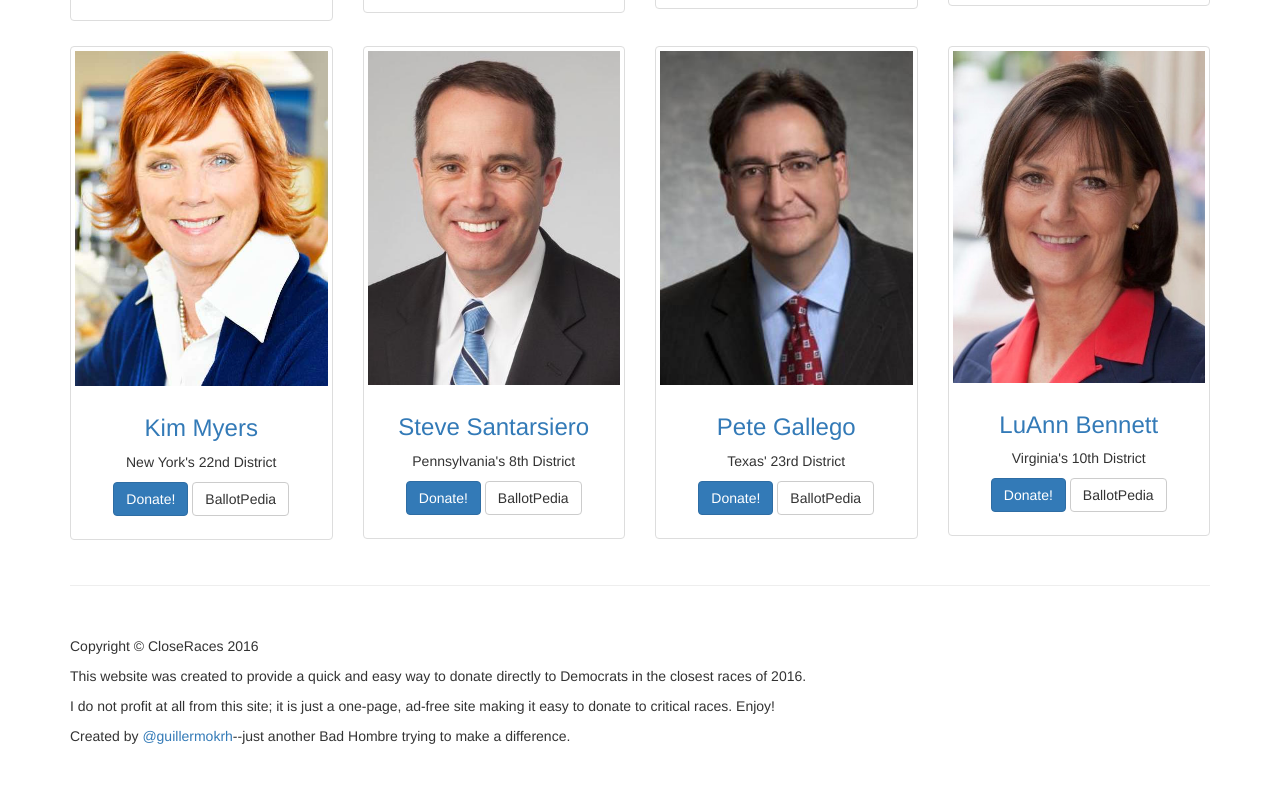
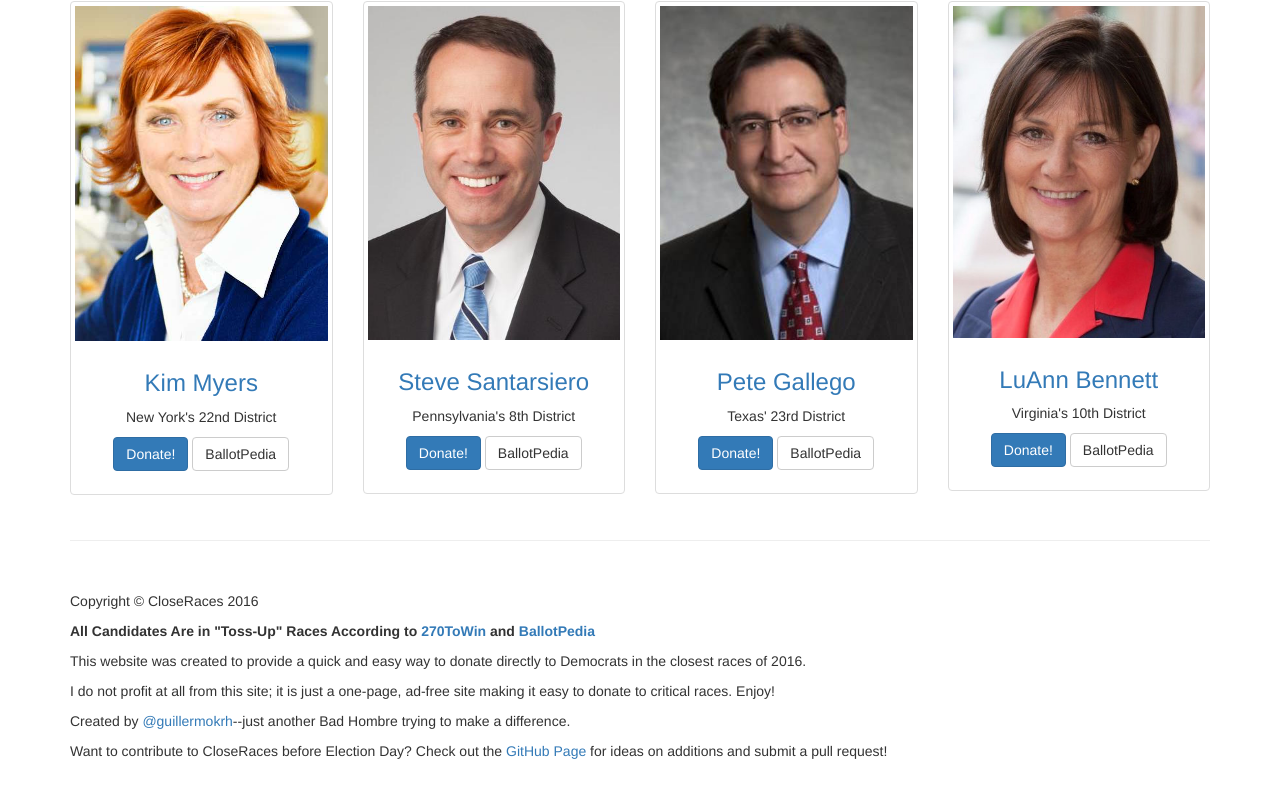
Before and after one commit to guillermokrh/close-races, a plain HTML site: page index.html in a window 1280 px wide. Shown: the part 1779-2576 px from the top of the page. Drawn offline with Linux system fonts and the light colour scheme.

Commit message:
Fix 270ToWin and BallotPedia links and add github page

```diff
--- a/index.html
+++ b/index.html
@@ -37,7 +37,7 @@
         <header class="jumbotron hero-spacer">
             <h1>Close Races</h1>
             <p>This site was built to make it easy to donate to Democrats in highly contested House Districts.</p>
-        		<p><strong>All Candidates Are in "Toss-Up" Races According to <a href="270towin.com">270ToWin</a> and <a href="ballotpedia.org">BallotPedia</a></strong></p>
+
         </header>
         <!--<p><strong>All Candidates Are in "Toss-Up" Races According to 270ToWin.com and BallotPedia.com</strong></p>-->
 
@@ -321,9 +321,11 @@
             <div class="row">
                 <div class="col-lg-12">
                     <p>Copyright &copy; CloseRaces 2016</p>
+                    <p><strong>All Candidates Are in "Toss-Up" Races According to <a href="http://www.270towin.com">270ToWin</a> and <a href="https://ballotpedia.org">BallotPedia</a></strong></p>
                     <p>This website was created to provide a quick and easy way to donate directly to Democrats in the closest races of 2016.</p>
                     <p>I do not profit at all from this site; it is just a one-page, ad-free site making it easy to donate to critical races.  Enjoy!</p>
                     <p>Created by <a href="https://twitter.com/guillermokrh">@guillermokrh</a>--just another Bad Hombre trying to make a difference. </p>
+						  <p>Want to contribute to CloseRaces before Election Day? Check out the <a href= "https://github.com/guillermokrh/close-races">GitHub Page</a> for ideas on additions and submit a pull request!</p>
                 </div>
             </div>
         </footer>
```
